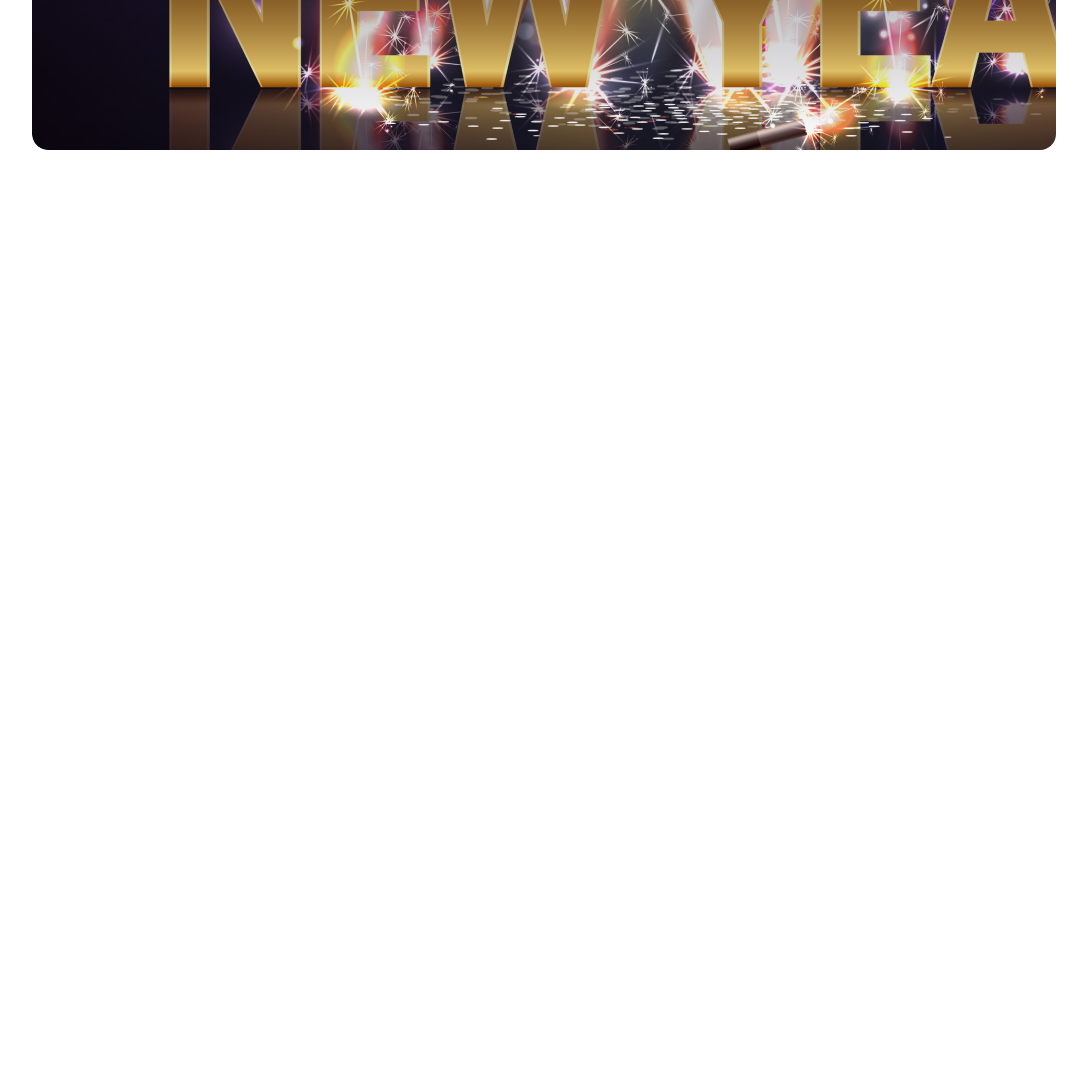
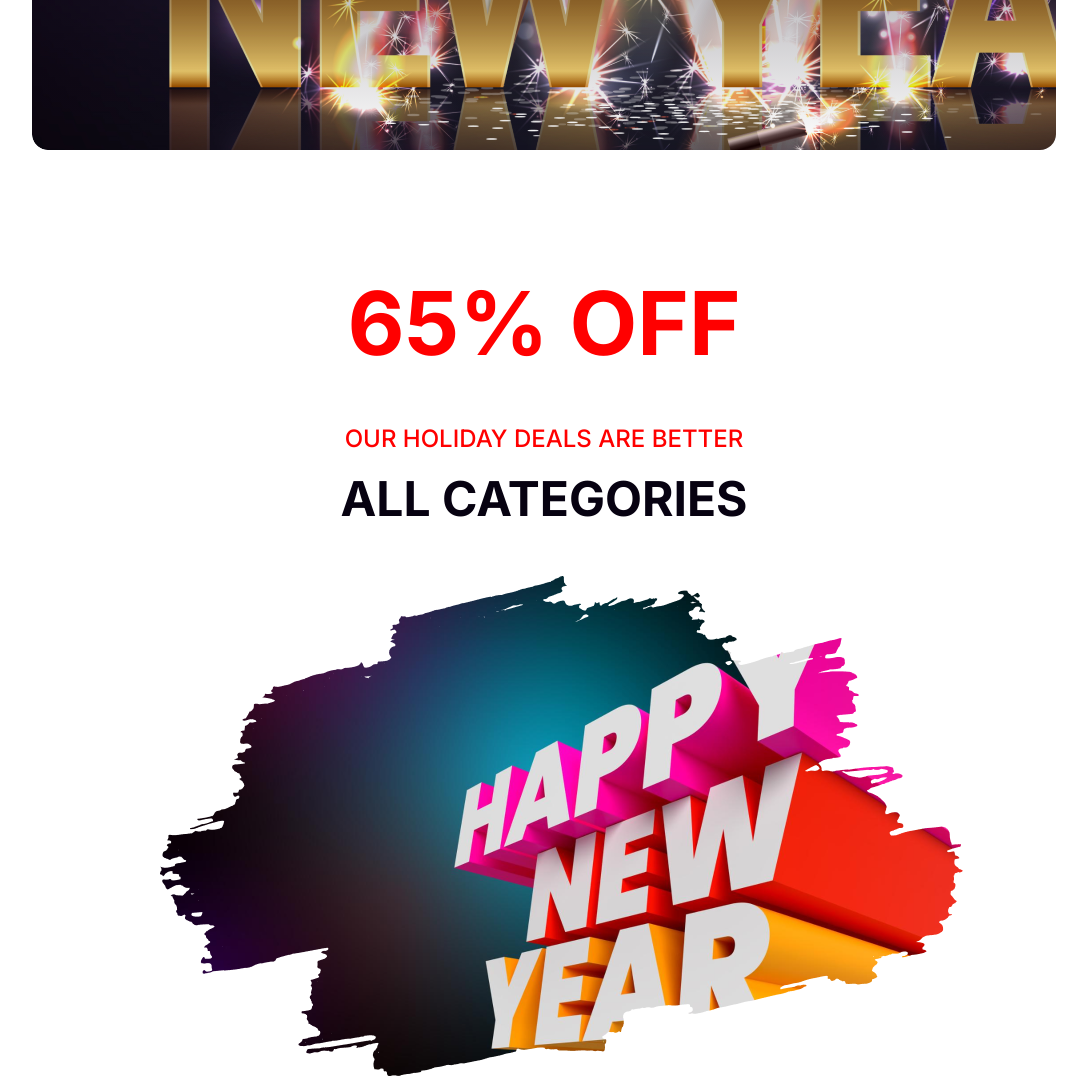
Before and after one commit to chinno0007/new-year-new-mission-assignment-one, a plain HTML site: page index.html in a window 1280 px wide. Shown: the part 500-1579 px from the top of the page, without its empty margins (96-1183 px from the left). Before the commit the page ends 800 px from the top, so only its background shows below. Drawn offline with Linux system fonts and the light colour scheme.

Commit message:
deals section added

```diff
--- a/index.html
+++ b/index.html
@@ -17,6 +17,17 @@
     </header>
 
     <!-- main section -->
+    <main>
+        <!-- holiday deals -->
+        <section class="deals-of-the-year">
+            <div class="deals-info">
+                <h1 class="deals-off">65% OFF</h1>
+                <h3 class="holiday-deals">OUR HOLIDAY DEALS ARE BETTER</h3>
+                <h2 class="categories">ALL CATEGORIES</h2>
+                <img src="resources/New Year Photo.png" alt="">
+            </div>
 
+        </section>
+    </main>
 </body>
 </html>
--- a/styles/style.css
+++ b/styles/style.css
@@ -33,3 +33,33 @@ header{
     font-weight: 900;
     line-height: 95px;
 }
+/* main styles */
+/* deals styles */
+.deals-of-the-year{
+    width: 60%;
+    max-width: 802px;
+    padding: 120px 0px;
+    margin: 0 auto;
+    text-align: center;
+}
+.deals-off{
+    color: #F00;
+    font-family: Inter;
+    font-size: 88px;
+    font-weight: 700;
+    padding-bottom: 48px;
+}
+.holiday-deals{
+    color: #F00;
+    font-family: Inter;
+    font-size: 24px;
+    font-weight: 500;
+    padding-bottom: 16px;
+}
+.categories{
+    color: #070211;
+    font-family: Inter;
+    font-size: 48px;
+    font-weight: 700;
+    padding-bottom: 48px;
+}
```
